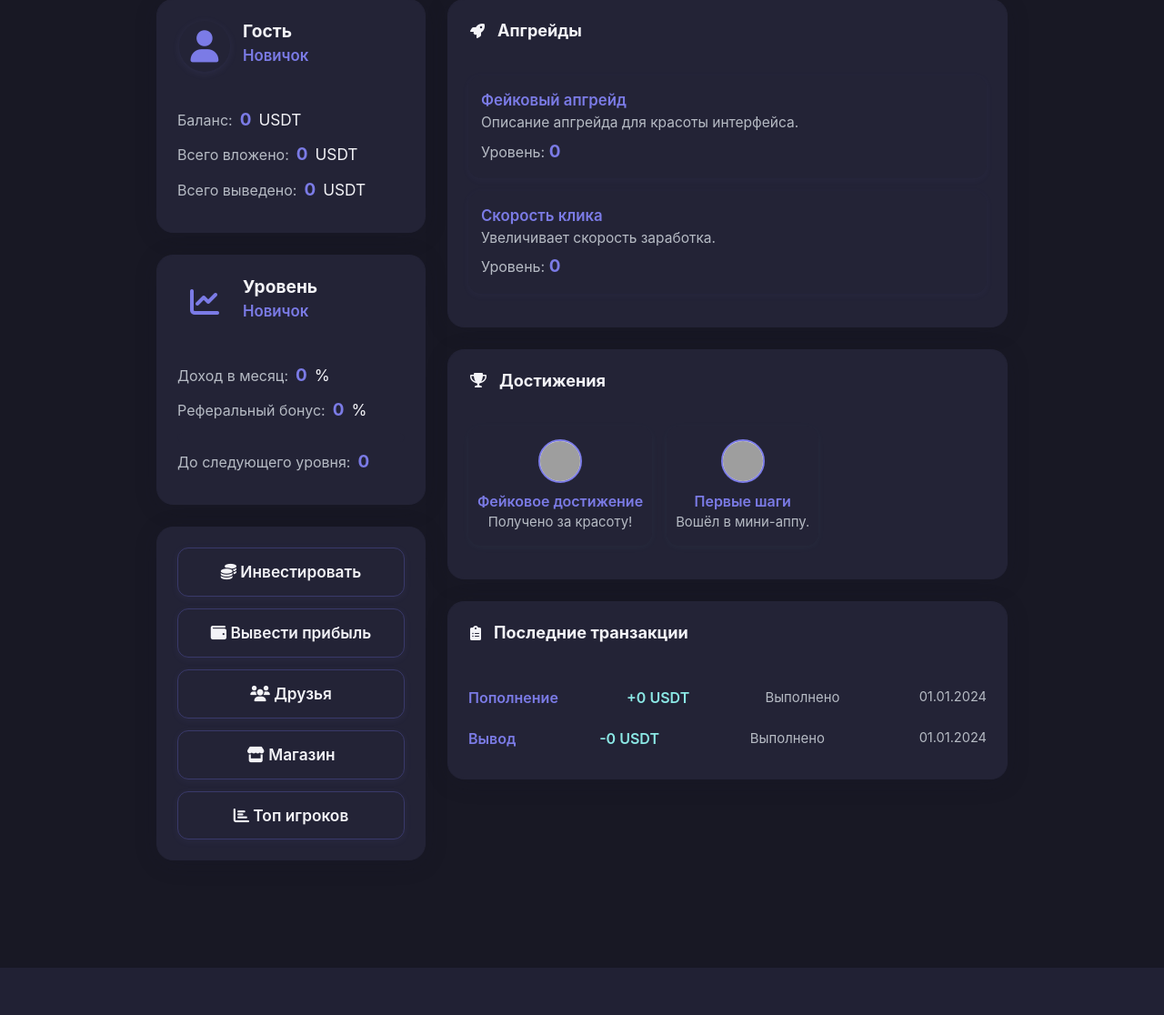
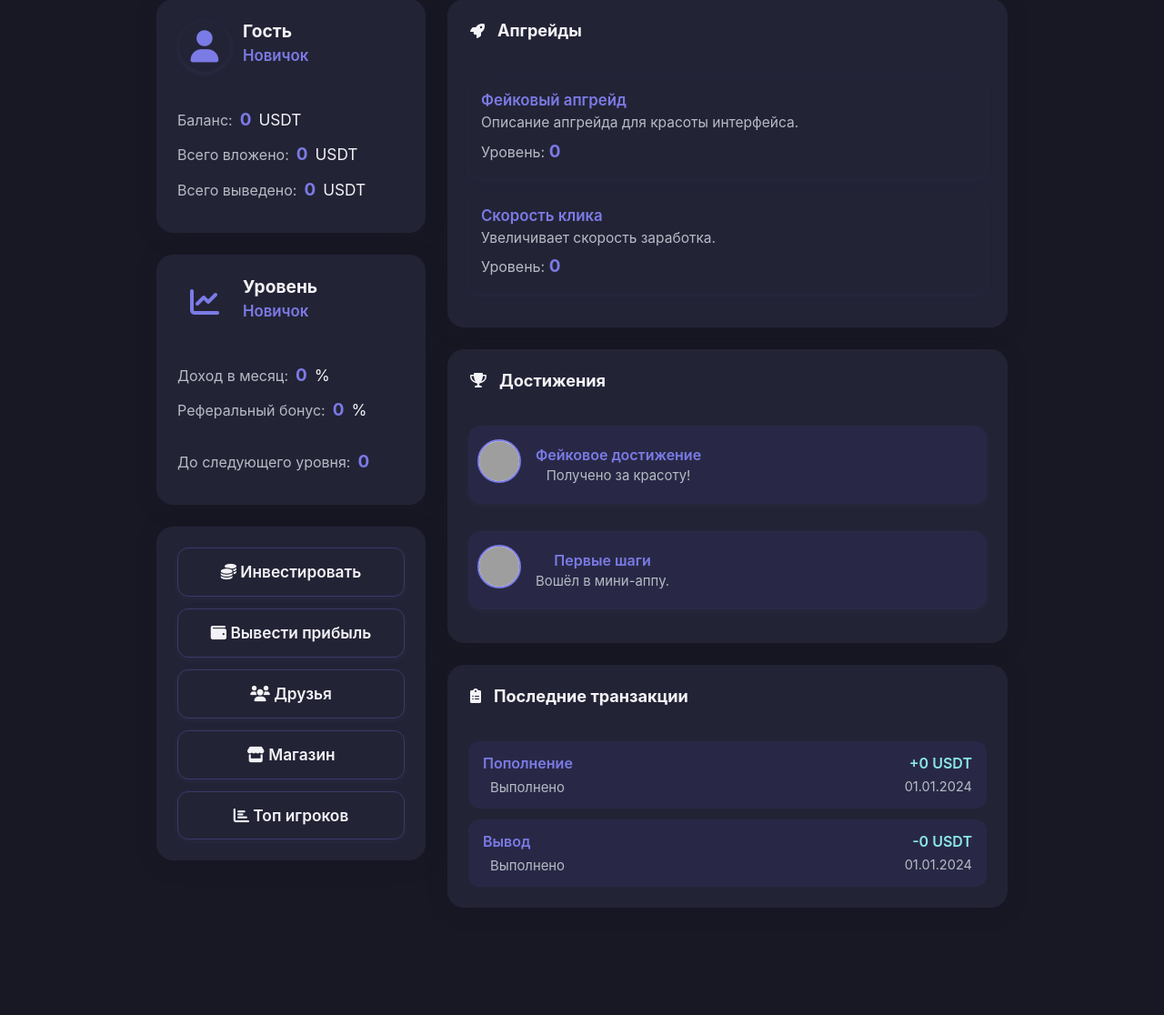
Before and after one commit to emoread23/miniapp23, a Python web app: template miniapp/zakaz/api/templates/index.html in a window 1280 px wide. Shown: the part 25-1141 px from the top of the page at 91% size. Before the commit the page ends 1089 px from the top, so only its background shows below. Run offline with Jinja, Linux system fonts and the light colour scheme; the template is opened without the code that fills it, so the values that code supplies are empty; some libraries are stand-ins or nearby versions; grey boxes are pictures that could not be loaded.

Commit message:
blum style: красивый профиль и уровень, фейковые данные

```diff
--- a/miniapp/zakaz/api/templates/index.html
+++ b/miniapp/zakaz/api/templates/index.html
@@ -264,16 +264,26 @@
                         <i class="fas fa-trophy"></i>
                         <span class="blum-section-title">Достижения</span>
                     </div>
-                    <div class="blum-section-body d-flex flex-wrap gap-3">
-                        <div class="blum-achievement-card">
-                            <img src="https://cdn-icons-png.flaticon.com/512/1828/1828884.png" class="blum-achievement-img" alt="Достижение">
+                    <div class="blum-section-body">
+                        <div class="row g-3">
+                            <div class="col-12">
+                                <div class="blum-achievement-card d-flex align-items-center gap-3" style="background:#282846;">
+                                    <img src="https://cdn-icons-png.flaticon.com/512/1828/1828884.png" class="blum-achievement-img flex-shrink-0" alt="Достижение">
+                                    <div>
                                         <div class="blum-achievement-title">Фейковое достижение</div>
                                         <div class="blum-achievement-desc">Получено за красоту!</div>
                                     </div>
-                        <div class="blum-achievement-card">
-                            <img src="https://cdn-icons-png.flaticon.com/512/1828/1828884.png" class="blum-achievement-img" alt="Достижение">
+                                </div>
+                            </div>
+                            <div class="col-12">
+                                <div class="blum-achievement-card d-flex align-items-center gap-3" style="background:#282846;">
+                                    <img src="https://cdn-icons-png.flaticon.com/512/1828/1828884.png" class="blum-achievement-img flex-shrink-0" alt="Достижение">
+                                    <div>
                                         <div class="blum-achievement-title">Первые шаги</div>
                                         <div class="blum-achievement-desc">Вошёл в мини-аппу.</div>
+                                    </div>
+                                </div>
+                            </div>
                         </div>
                     </div>
                 </div>
@@ -284,17 +294,25 @@
                         <span class="blum-section-title">Последние транзакции</span>
                     </div>
                     <div class="blum-section-body">
-                        <div class="blum-transaction-row">
+                        <div class="blum-transaction-card" style="background:#282846;border-radius:12px;padding:12px 16px;margin-bottom:12px;">
+                            <div class="d-flex justify-content-between align-items-center mb-1">
                                 <span class="blum-transaction-type">Пополнение</span>
                                 <span class="blum-transaction-amount">+0 USDT</span>
+                            </div>
+                            <div class="d-flex justify-content-between align-items-center">
                                 <span class="blum-transaction-status">Выполнено</span>
                                 <span class="blum-transaction-date">01.01.2024</span>
                             </div>
-                        <div class="blum-transaction-row">
+                        </div>
+                        <div class="blum-transaction-card" style="background:#282846;border-radius:12px;padding:12px 16px;">
+                            <div class="d-flex justify-content-between align-items-center mb-1">
                                 <span class="blum-transaction-type">Вывод</span>
                                 <span class="blum-transaction-amount">-0 USDT</span>
+                            </div>
+                            <div class="d-flex justify-content-between align-items-center">
                                 <span class="blum-transaction-status">Выполнено</span>
                                 <span class="blum-transaction-date">01.01.2024</span>
+                            </div>
                         </div>
                     </div>
                 </div>
```
Lines whose indentation alone changed are shown as unchanged.
